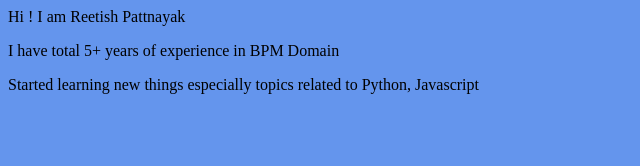
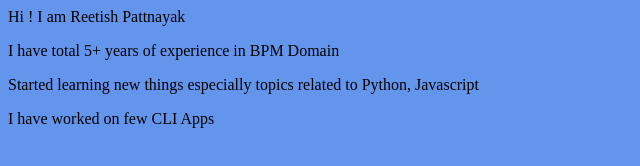
Before and after one commit to reetish-p/reetish-site, a plain HTML site: page index.html in a window 1280 px wide. Shown: the whole page, without its empty margins (0-640 px from the left). Drawn offline with Linux system fonts and the light colour scheme.

Commit message:
Update Project Details

```diff
--- a/index.html
+++ b/index.html
@@ -13,5 +13,6 @@
     Hi ! I am Reetish Pattnayak
     <p>I have total 5+ years of experience in BPM Domain</p>
     <p>Started learning new things especially topics related to Python, Javascript</p>
+    <p>I have worked on few CLI Apps</p>
 </body>
 </html>
```
